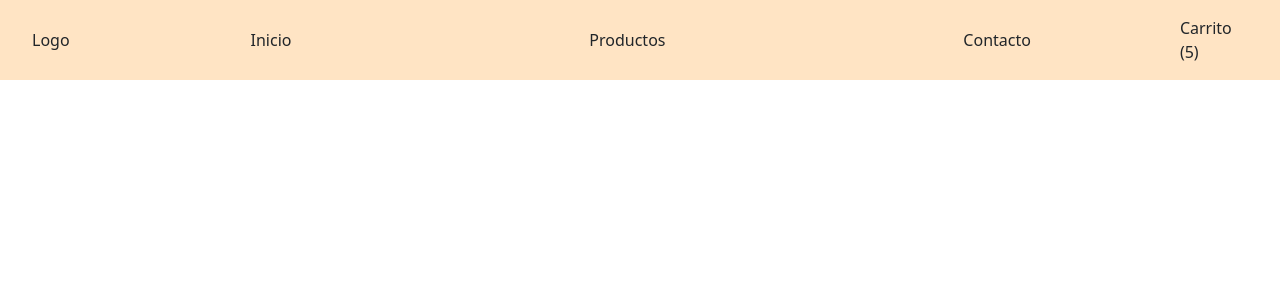
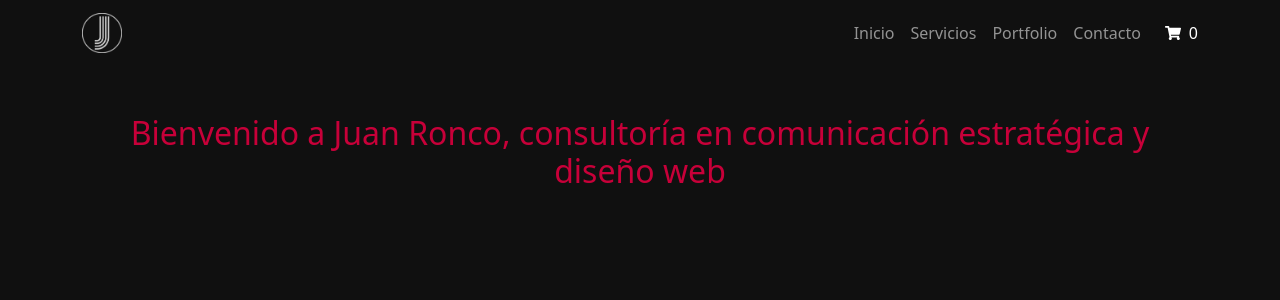
Before and after one commit to jjronco/react-juanronco, a React (Vite) app: page / in a window 1280 px wide. Shown: the top 300 px of the page. Built offline with nearby package versions, Linux system fonts and the light colour scheme.

Commit message:
Primera actualización

```diff
--- a/package.json
+++ b/package.json
@@ -11,7 +11,8 @@
   },
   "dependencies": {
     "react": "^19.0.0",
-    "react-dom": "^19.0.0"
+    "react-dom": "^19.0.0",
+    "react-icons": "^5.5.0"
   },
   "devDependencies": {
     "@eslint/js": "^9.21.0",
--- a/src/App.jsx
+++ b/src/App.jsx
@@ -1,13 +1,14 @@
-import './App.css'
-import Navbar from './components/Navbar/Navbar'
+import React from 'react';
+import NavBar from './components/Navbar';
+import ItemListContainer from './components/ItemListContainer';
 
-function App() {
+const App = () => {
+  return (
+    <div style={{ backgroundColor: '#101010', minHeight: '100vh' }}>
+      <NavBar />
+      <ItemListContainer mensaje="Bienvenido a Juan Ronco, consultoría en comunicación estratégica y diseño web" />
+    </div>
+  );
+};
 
-  return (
-    <>
-      <Navbar />
-    </>
-  )
-}
-
-export default App
+export default App;
--- /dev/null
+++ b/src/components/CartWidget.jsx
@@ -0,0 +1,13 @@
+import React from 'react';
+import { FaShoppingCart } from 'react-icons/fa';
+
+const CartWidget = () => {
+  return (
+    <div className="d-flex align-items-center text-white ms-3">
+      <FaShoppingCart />
+      <span className="ms-2">0</span>
+    </div>
+  );
+};
+
+export default CartWidget;
--- /dev/null
+++ b/src/components/ItemListContainer.jsx
@@ -0,0 +1,11 @@
+import React from 'react';
+
+const ItemListContainer = ({ mensaje }) => {
+  return (
+    <div className="container text-center py-5" style={{ backgroundColor: '#101010', color: 'whitesmoke' }}>
+      <h2 style={{ color: '#c70039' }}>{mensaje}</h2>
+    </div>
+  );
+};
+
+export default ItemListContainer;
--- /dev/null
+++ b/src/components/Navbar.css
@@ -0,0 +1,5 @@
+.logo {
+    height: 40px;
+    width: auto;
+    vertical-align: middle;
+  }
--- /dev/null
+++ b/src/components/Navbar.jsx
@@ -0,0 +1,35 @@
+import React from 'react';
+import CartWidget from './CartWidget';
+import './Navbar.css';
+
+const NavBar = () => {
+  return (
+    <nav className="navbar navbar-expand-lg navbar-dark" style={{ backgroundColor: '#101010' }}>
+      <div className="container">
+        <a className="navbar-brand" href="#"><img src="../src/assets/logoj.png" alt="Juan Ronco" className="logo img-fluid" /></a>
+        <button className="navbar-toggler" type="button" data-bs-toggle="collapse" data-bs-target="#navbarNav" aria-controls="navbarNav" aria-expanded="false" aria-label="Toggle navigation">
+          <span className="navbar-toggler-icon"></span>
+        </button>
+        <div className="collapse navbar-collapse" id="navbarNav">
+          <ul className="navbar-nav ms-auto">
+            <li className="nav-item">
+              <a className="nav-link" href="#">Inicio</a>
+            </li>
+            <li className="nav-item">
+              <a className="nav-link" href="#">Servicios</a>
+            </li>
+            <li className="nav-item">
+              <a className="nav-link" href="#">Portfolio</a>
+            </li>
+            <li className="nav-item">
+              <a className="nav-link" href="#">Contacto</a>
+            </li>
+          </ul>
+        </div>
+        <CartWidget />
+      </div>
+    </nav>
+  );
+};
+
+export default NavBar;
--- a/src/components/Navbar/Navbar.css
+++ /dev/null
@@ -1,19 +0,0 @@
-.nav-bar{
-    display: flex;
-    align-items: center;
-    justify-content: space-between;
-    padding: 2rem;
-    height: 5rem;
-    width: 100%;
-    background-color: bisque;
-    margin: 0;
-}
-
-.nav-bar-items {
-    display: flex;
-    justify-content: space-around;
-    align-items: center;
-    width: 100%;
-    list-style: none;
-    margin: 0;
-}
--- a/src/components/Navbar/Navbar.jsx
+++ /dev/null
@@ -1,21 +0,0 @@
-import './Navbar.css'
-
-function Navbar() {
-  return (
-    <>
-      <header>
-        <nav className="nav-bar">
-            <p>Logo</p>
-          <ul className="nav-bar-items">
-            <li>Inicio</li>
-            <li>Productos</li>
-            <li>Contacto</li>
-          </ul>
-          <p>Carrito (5)</p>
-        </nav>
-      </header>
-    </>
-  )
-}
-
-export default Navbar
--- a/src/main.jsx
+++ b/src/main.jsx
@@ -1,5 +1,6 @@
 import { createRoot } from 'react-dom/client'
 import './index.css'
+import 'bootstrap/dist/css/bootstrap.min.css';
 import App from './App.jsx'
 
 createRoot(document.getElementById('root')).render(<App />);
```
Also changed, not shown: src/assets/logoj.png (added), 1 other file (tests, documents, lock files or other folders).
